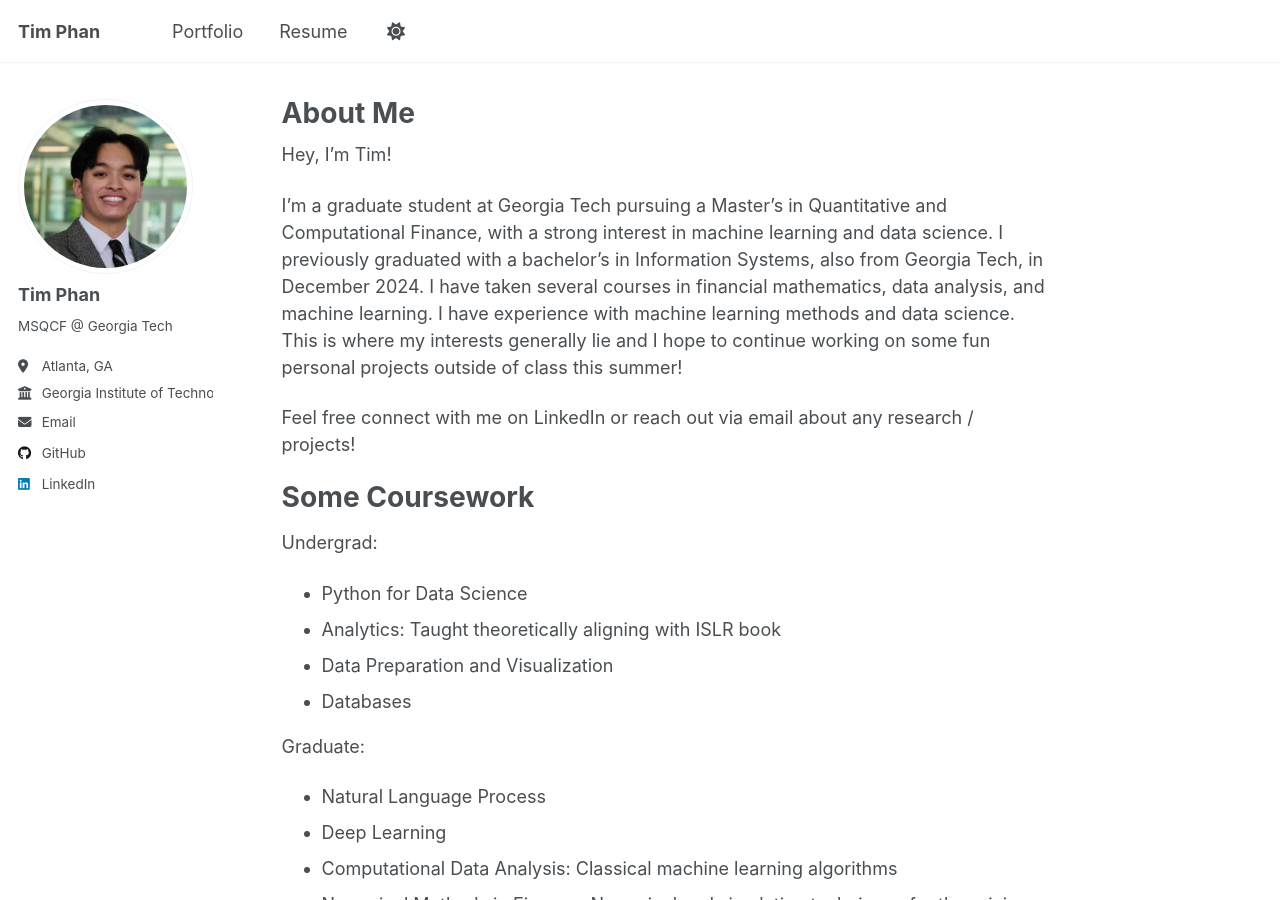
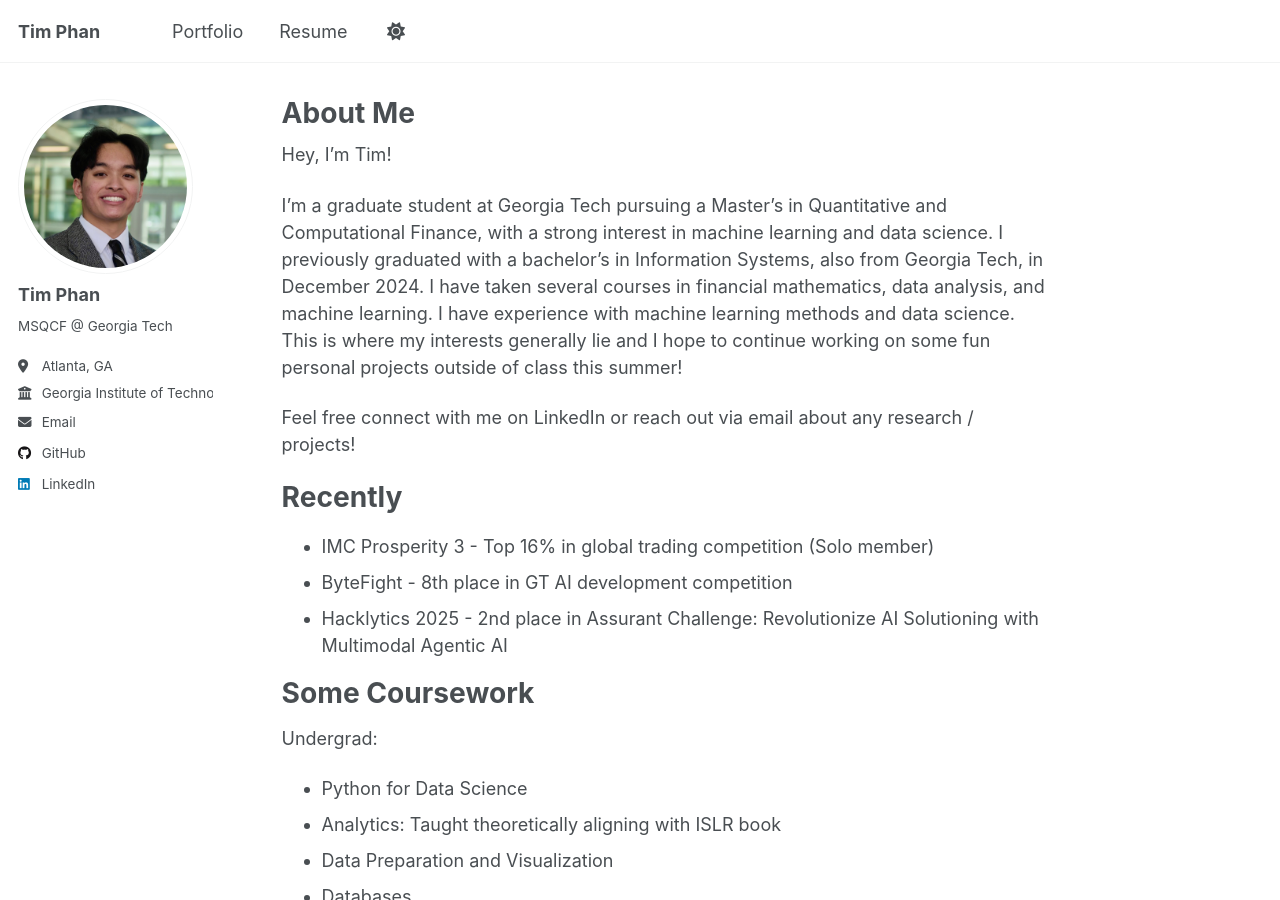
Before and after one commit to phanmtim/phanmtim.github.io, a Jekyll site: the page built from _pages/about.md, in a window 1280 px wide and 900 px high. Built offline with Jekyll 4.4.1, drawn with Linux system fonts in a browser that asks for light colours.

Commit message:
recently

```diff
--- a/_pages/about.md
+++ b/_pages/about.md
@@ -11,6 +11,12 @@ Hey, I'm Tim!
 I'm a graduate student at Georgia Tech pursuing a Master’s in Quantitative and Computational Finance, with a strong interest in machine learning and data science. I previously graduated with a bachelor's in Information Systems, also from Georgia Tech, in December 2024. I have taken several courses in financial mathematics, data analysis, and machine learning. I have experience with machine learning methods and data science. This is where my interests generally lie and I hope to continue working on some fun personal projects outside of class this summer!
 
 Feel free connect with me on LinkedIn or reach out via email about any research / projects!
+
+Recently
+======
+- IMC Prosperity 3 - Top 16% in global trading competition (Solo member)
+- ByteFight - 8th place in GT AI development competition
+- Hacklytics 2025 - 2nd place in Assurant Challenge: Revolutionize AI Solutioning with Multimodal Agentic AI
 
 Some Coursework
 ======
```
